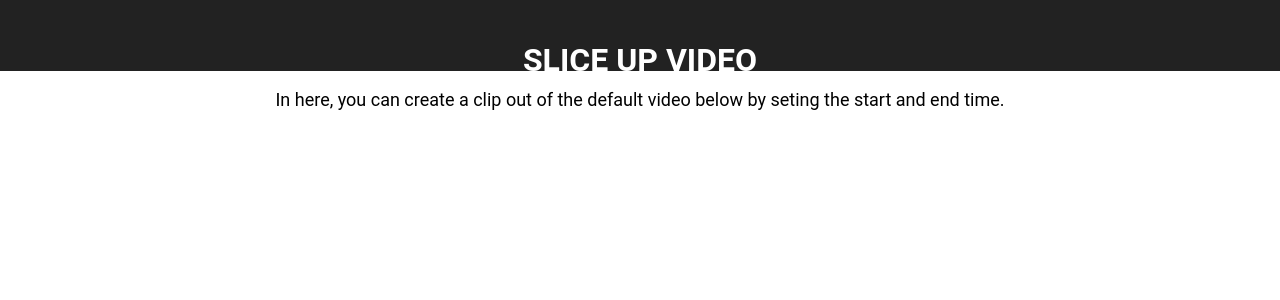
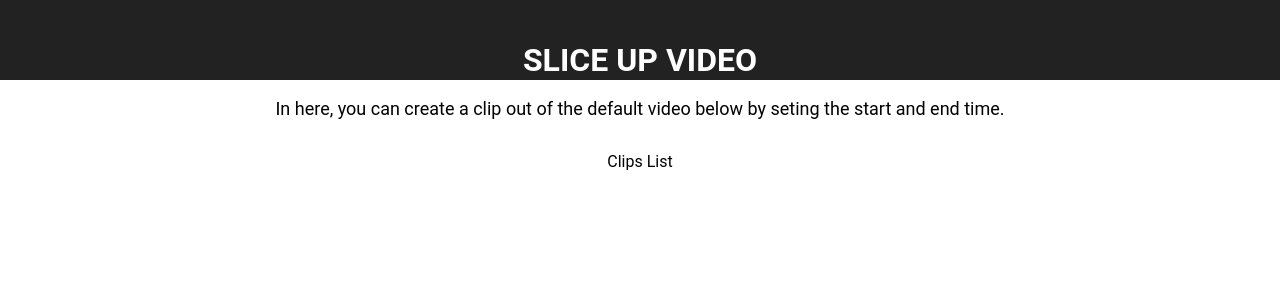
Before and after one commit to davosolo/slice-up-video, a React app: page / in a window 1280 px wide. Shown: the top 300 px of the page. Built offline with nearby package versions, Linux system fonts and the light colour scheme.

Commit message:
Defined app layout styles using css grid

```diff
--- a/public/index.html
+++ b/public/index.html
@@ -19,7 +19,7 @@
       work correctly both with client-side routing and a non-root public URL.
       Learn how to configure a non-root public URL by running `npm run build`.
     -->
-    <title>React App</title>
+    <title>Slice Up Video</title>
   </head>
   <body>
     <noscript>
--- a/src/App.js
+++ b/src/App.js
@@ -15,6 +15,9 @@ class App extends Component {
           <p className="App-content__intro">
             In here, you can create a clip out of the default video below by seting the start and end time.
           </p>
+          <div className="App-content__clips-list">
+              Clips List
+          </div>
         </section>
       </div>
     );
--- a/src/App.scss
+++ b/src/App.scss
@@ -1,10 +1,13 @@
 .App {
+  display: grid;
+  grid-template-rows: 10% 90%;
+  height: 100%;
   text-align: center;
 
   &-header {
+    grid-row: 1 / 2;
     background-color: #222;
     color: white;
-    height: 2rem;
     padding: 20px 20px 19px 20px;
   }
 
@@ -13,8 +16,17 @@
   }
 
   &-content {
+    display: grid;
+    grid-template-rows: 10% 90%;
+    grid-row: 2 / 3;
+
     &__intro {
+      grid-row: 1 / 2;
       font-size: large;
+    }
+
+    &__clips-list {
+      grid-row: 2 / -1;
     }
   }
 }
--- a/src/index.scss
+++ b/src/index.scss
@@ -1,5 +1,14 @@
-body {
-  margin: 0;
-  padding: 0;
-  font-family: Roboto, -apple-system, BlinkMacSystemFont, 'Segoe UI', Oxygen, Ubuntu, Cantarell, 'Open Sans', 'Helvetica Neue', 'sans-serif';
+html {
+  height: 100%;
+
+  #root {
+    height: inherit;
+  }
+
+  body {
+    margin: 0;
+    height: 100%;
+    padding: 0;
+    font-family: Roboto, -apple-system, BlinkMacSystemFont, 'Segoe UI', Oxygen, Ubuntu, Cantarell, 'Open Sans', 'Helvetica Neue', 'sans-serif';
+  }
 }
```
Also changed, not shown: public/manifest.json.
